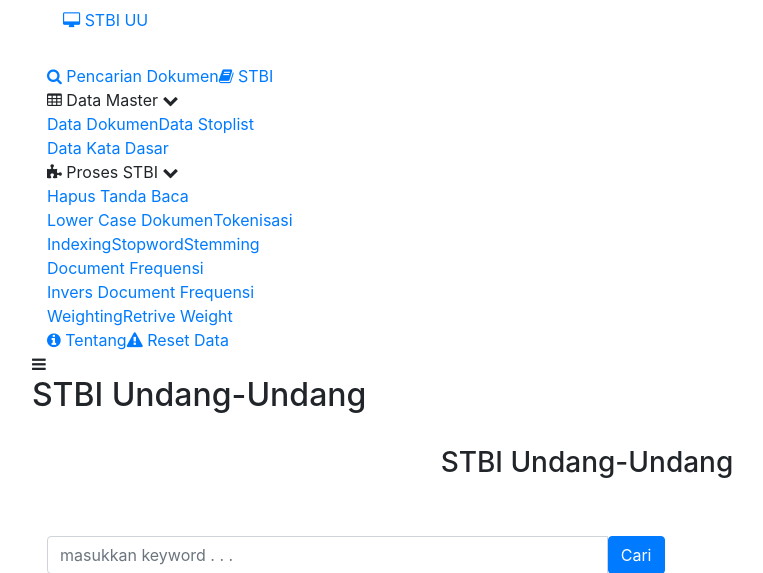
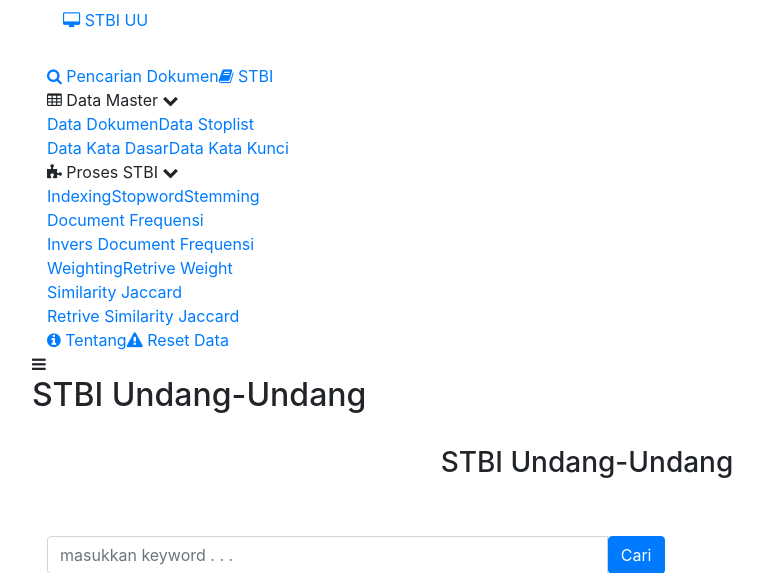
Before and after one commit to afandiwawa/stbiafandi, a PHP site: page / in a window 1280 px wide. Shown: the top 573 px of the page, without its empty margins (53-816 px from the left). Run offline with PHP 8.4, Linux system fonts and the light colour scheme; some libraries are stand-ins or nearby versions.

Commit message:
Add files via upload

```diff
--- a/tambahan/menubar.php
+++ b/tambahan/menubar.php
@@ -20,13 +20,11 @@
           <li><a href="index.php?link=datadokumen">Data Dokumen</a></li>
           <li><a href="index.php?link=datastoplist">Data Stoplist</a></li>
           <li><a href="index.php?link=datakatadasar">Data Kata Dasar</a></li>
+          <li><a href="index.php?link=datakatakunci">Data Kata Kunci</a></li>
         </ul>
       </li>
       <li><a><i class="fa fa-puzzle-piece"></i> Proses STBI <span class="fa fa-chevron-down"></span></a>
       <ul class="nav child_menu">
-        <li><a href="index.php?link=hapustandabaca"> Hapus Tanda Baca</a></li>
-        <li><a href="index.php?link=lowercase"> Lower Case Dokumen</a></li>
-        <li><a href="index.php?link=parsing"> Tokenisasi</a></li>
         <li><a href="index.php?link=hasilindex"> Indexing</a></li>
         <li><a href="index.php?link=hasilstopword">Stopword</a></li>
         <li><a href="index.php?link=hasilstemming">Stemming</a></li>
@@ -34,6 +32,8 @@
         <li><a href="index.php?link=inversdocfreq">Invers Document Frequensi</a></li>
         <li><a href="index.php?link=tf_x_idf">Weighting</a></li>
         <li><a href="index.php?link=rweight">Retrive Weight</a></li>
+        <li><a href="index.php?link=simjaccard">Similarity Jaccard</a></li>
+        <li><a href="index.php?link=rsimjaccard">Retrive Similarity Jaccard</a></li>
       </ul>
     </li>
   <li><a href="index.php?link=about"><i class="fa fa-info-circle"></i> Tentang</a>
```
